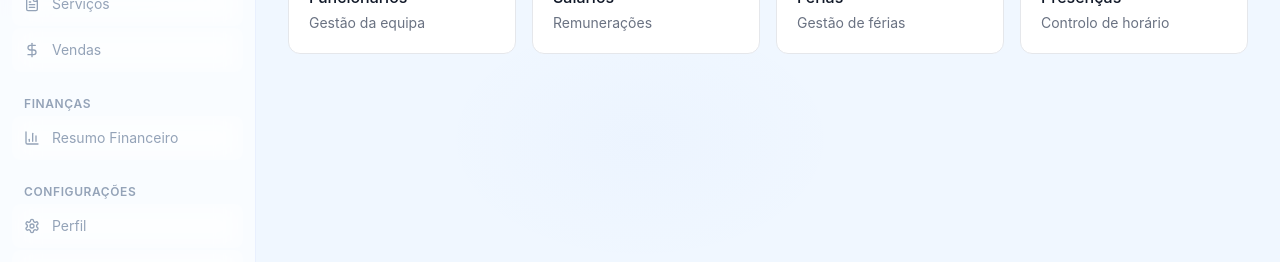
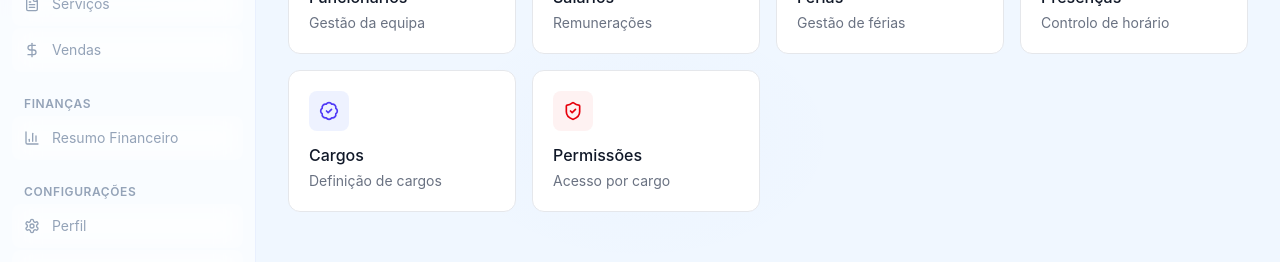
Before and after one commit to niltongraca/ibplus, a Next.js app: page /rh in a window 1280 px wide. Shown: the part 261-523 px from the top of the page. Built offline with nearby package versions, Linux system fonts and the light colour scheme; no server answers.

Commit message:
feat(rh): cartoes de Cargos e Permissoes no indice RH

```diff
--- a/src/app/rh/page.tsx
+++ b/src/app/rh/page.tsx
@@ -1,11 +1,13 @@
 import Link from "next/link";
-import { Users, DollarSign, Calendar, Clock } from "lucide-react";
+import { Users, DollarSign, Calendar, Clock, BadgeCheck, ShieldCheck } from "lucide-react";
 
 const links = [
   { label: "Funcionários", href: "/rh/funcionarios", description: "Gestão da equipa", icon: Users, color: "bg-blue-50 text-blue-600" },
   { label: "Salários", href: "/rh/salarios", description: "Remunerações", icon: DollarSign, color: "bg-green-50 text-green-600" },
   { label: "Férias", href: "/rh/ferias", description: "Gestão de férias", icon: Calendar, color: "bg-purple-50 text-purple-600" },
   { label: "Presenças", href: "/rh/presencas", description: "Controlo de horário", icon: Clock, color: "bg-orange-50 text-orange-600" },
+  { label: "Cargos", href: "/gestao/cargos", description: "Definição de cargos", icon: BadgeCheck, color: "bg-indigo-50 text-indigo-600" },
+  { label: "Permissões", href: "/rh/permissoes", description: "Acesso por cargo", icon: ShieldCheck, color: "bg-red-50 text-red-600" },
 ];
 
 export default function RhPage() {
```
